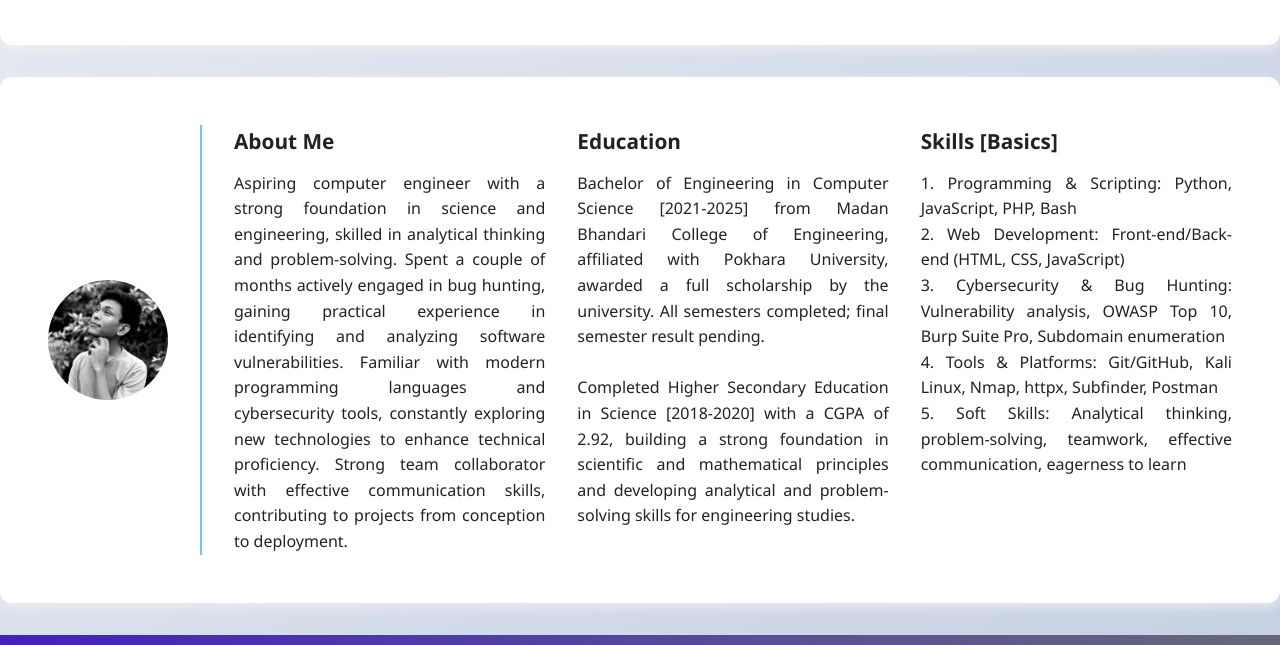
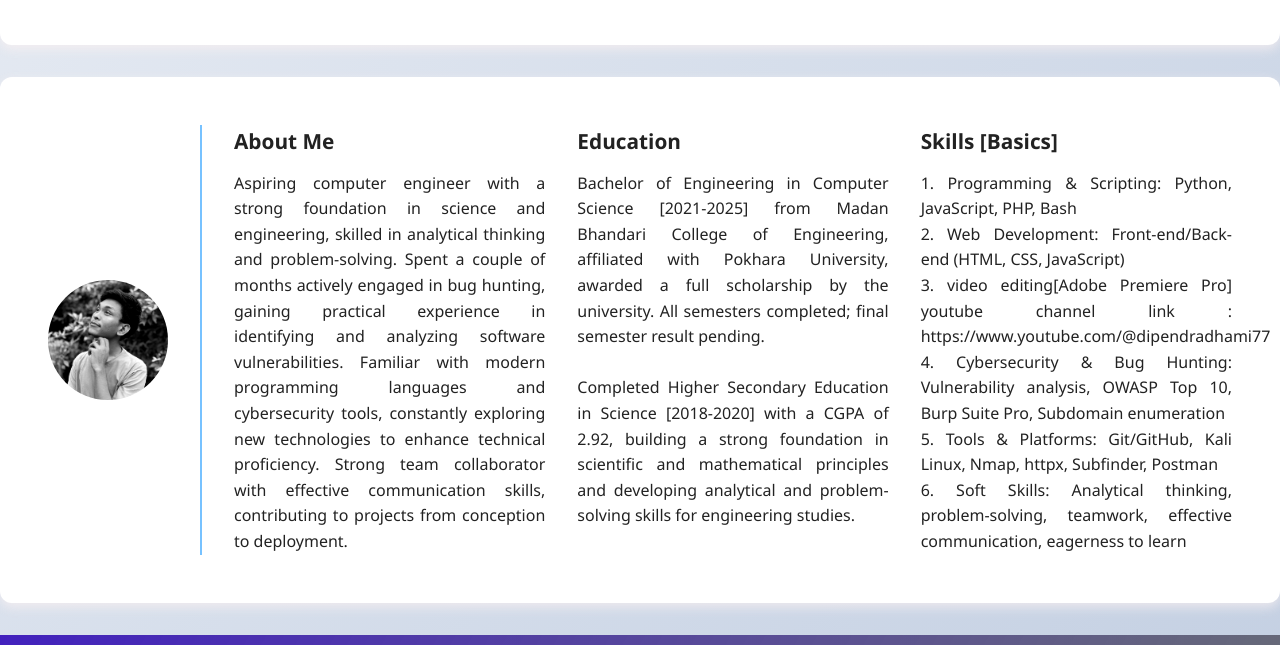
Before and after one commit to dipendrabahadurdhami/my_portfolio, a plain HTML site: page index.html in a window 1280 px wide. Shown: the part 1115-1760 px from the top of the page. Drawn offline with Linux system fonts and the light colour scheme; animation ran at ten frames a second.

Commit message:
Update index.html

```diff
--- a/index.html
+++ b/index.html
@@ -104,14 +104,18 @@ problem-solving skills for engineering studies.
       <p>
         2. Web Development: Front-end/Back-end (HTML, CSS, JavaScript)
       </p>
+       <p>
+        3. video editing[Adobe Premiere Pro] youtube channel link : https://www.youtube.com/@dipendradhami77
+      </p>
+
       <p>
-        3. Cybersecurity & Bug Hunting: Vulnerability analysis, OWASP Top 10, Burp Suite Pro, Subdomain enumeration
+        4. Cybersecurity & Bug Hunting: Vulnerability analysis, OWASP Top 10, Burp Suite Pro, Subdomain enumeration
       </p>
       <p>
-        4. Tools & Platforms: Git/GitHub, Kali Linux, Nmap, httpx, Subfinder, Postman
+        5. Tools & Platforms: Git/GitHub, Kali Linux, Nmap, httpx, Subfinder, Postman
       </p>
       <p>
-        5. Soft Skills: Analytical thinking, problem-solving, teamwork, effective communication, eagerness to learn
+        6. Soft Skills: Analytical thinking, problem-solving, teamwork, effective communication, eagerness to learn
       </p>
     </div>
   </div>
```
